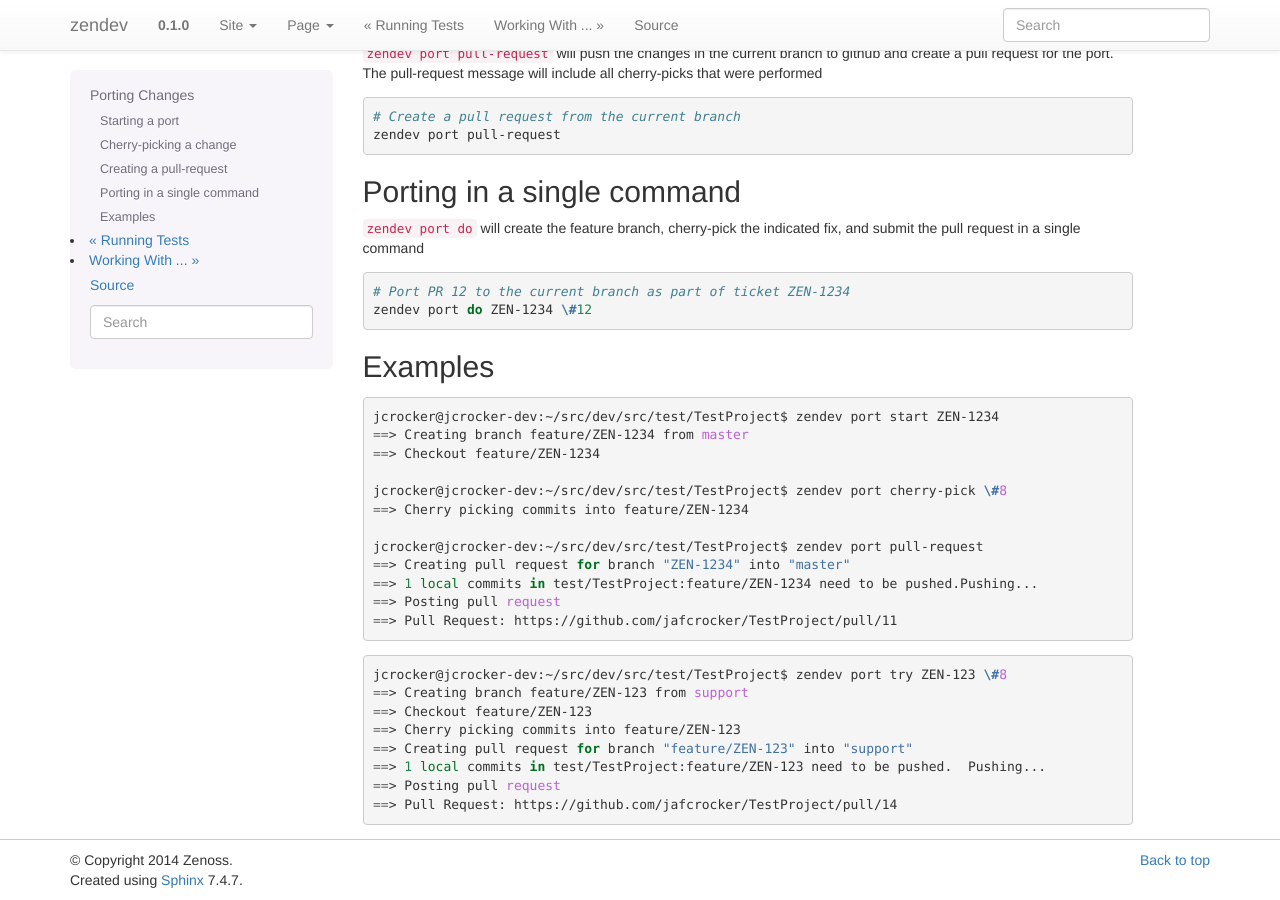
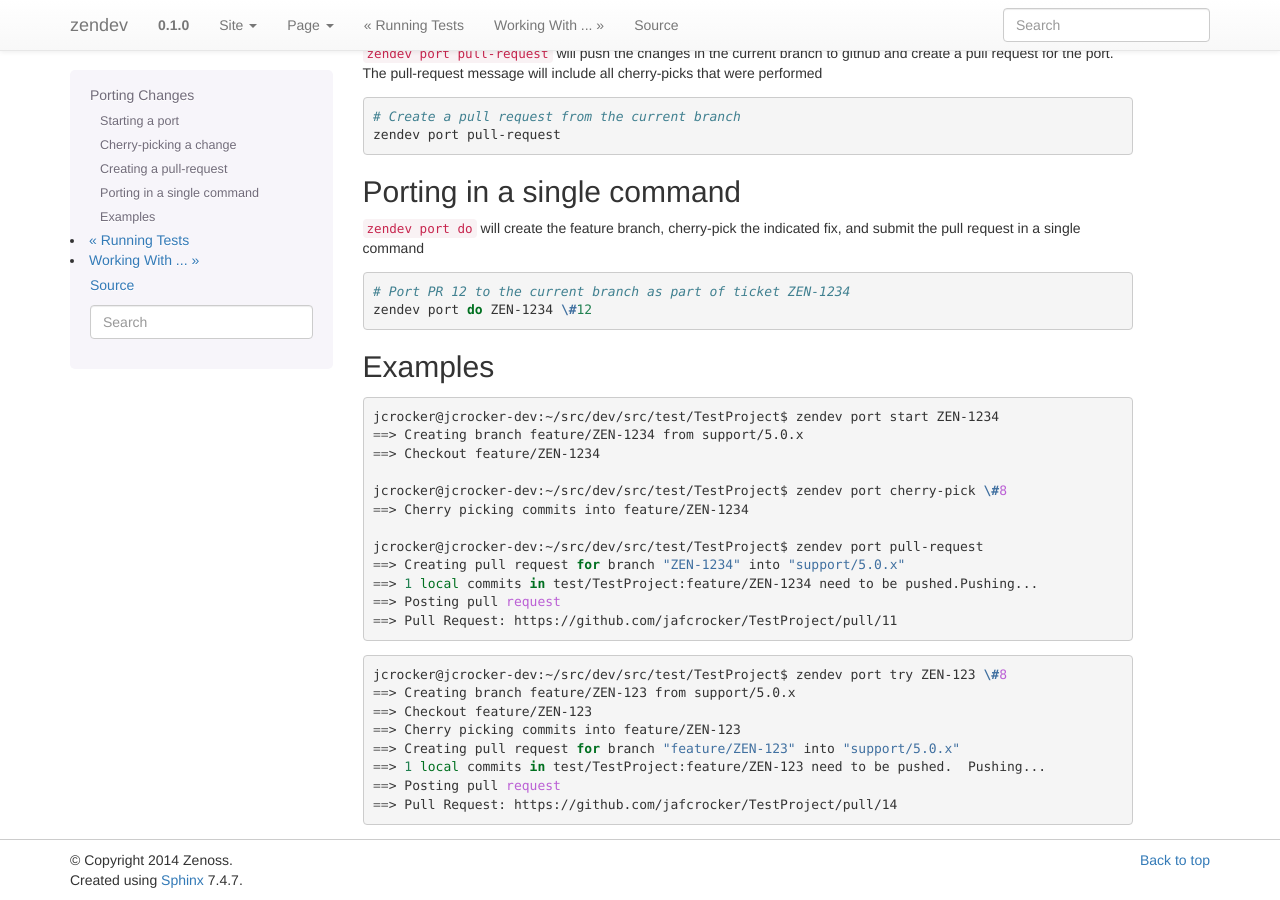
Before and after one commit to zenoss/zendev, a Sphinx documentation site: the page built from docs/port.rst, in a window 1280 px wide and 900 px high, scrolled down 674 px. Built offline with Sphinx 7.4.7, drawn with Linux system fonts in a browser that asks for light colours.

Commit message:
Fix example to use support branch

```diff
--- a/docs/port.rst
+++ b/docs/port.rst
@@ -67,14 +67,14 @@ Examples
 .. code-block:: bash
 
     jcrocker@jcrocker-dev:~/src/dev/src/test/TestProject$ zendev port start ZEN-1234
-    ==> Creating branch feature/ZEN-1234 from master
+    ==> Creating branch feature/ZEN-1234 from support/5.0.x
     ==> Checkout feature/ZEN-1234
 
     jcrocker@jcrocker-dev:~/src/dev/src/test/TestProject$ zendev port cherry-pick \#8
     ==> Cherry picking commits into feature/ZEN-1234
 
     jcrocker@jcrocker-dev:~/src/dev/src/test/TestProject$ zendev port pull-request
-    ==> Creating pull request for branch "ZEN-1234" into "master"
+    ==> Creating pull request for branch "ZEN-1234" into "support/5.0.x"
     ==> 1 local commits in test/TestProject:feature/ZEN-1234 need to be pushed.Pushing...
     ==> Posting pull request
     ==> Pull Request: https://github.com/jafcrocker/TestProject/pull/11
@@ -83,10 +83,10 @@ Examples
 .. code-block:: bash
 
     jcrocker@jcrocker-dev:~/src/dev/src/test/TestProject$ zendev port try ZEN-123 \#8
-    ==> Creating branch feature/ZEN-123 from support
+    ==> Creating branch feature/ZEN-123 from support/5.0.x
     ==> Checkout feature/ZEN-123
     ==> Cherry picking commits into feature/ZEN-123
-    ==> Creating pull request for branch "feature/ZEN-123" into "support"
+    ==> Creating pull request for branch "feature/ZEN-123" into "support/5.0.x"
     ==> 1 local commits in test/TestProject:feature/ZEN-123 need to be pushed.  Pushing...
     ==> Posting pull request
     ==> Pull Request: https://github.com/jafcrocker/TestProject/pull/14
```
